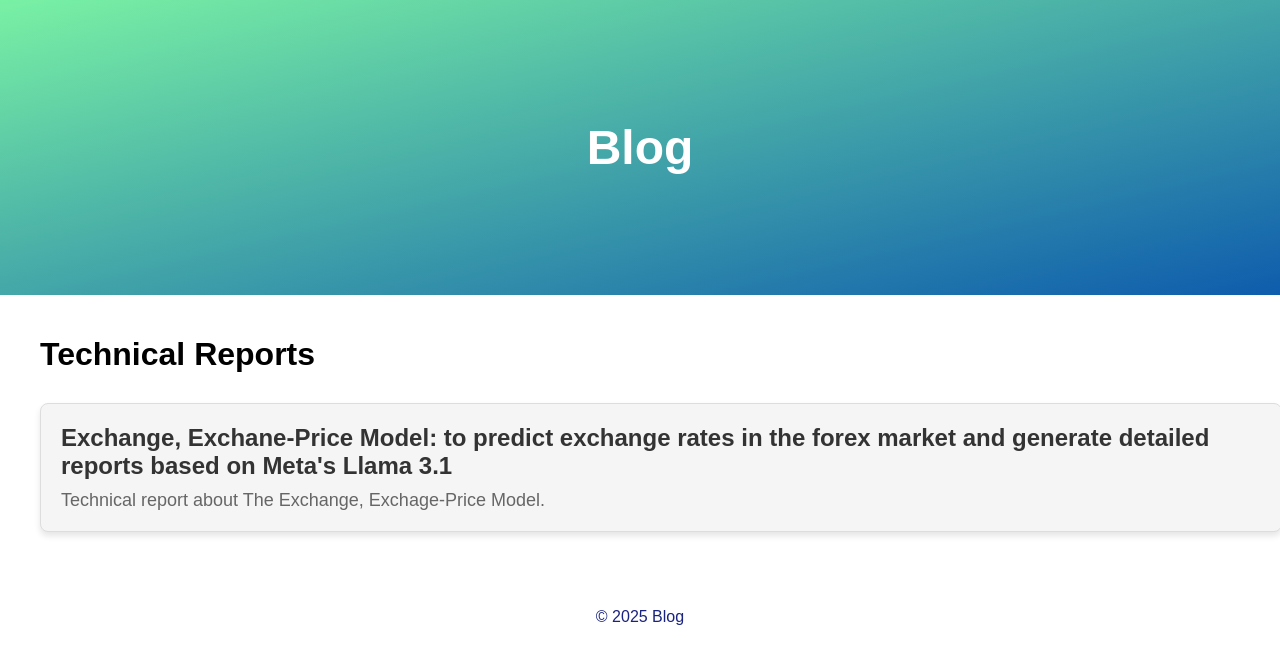
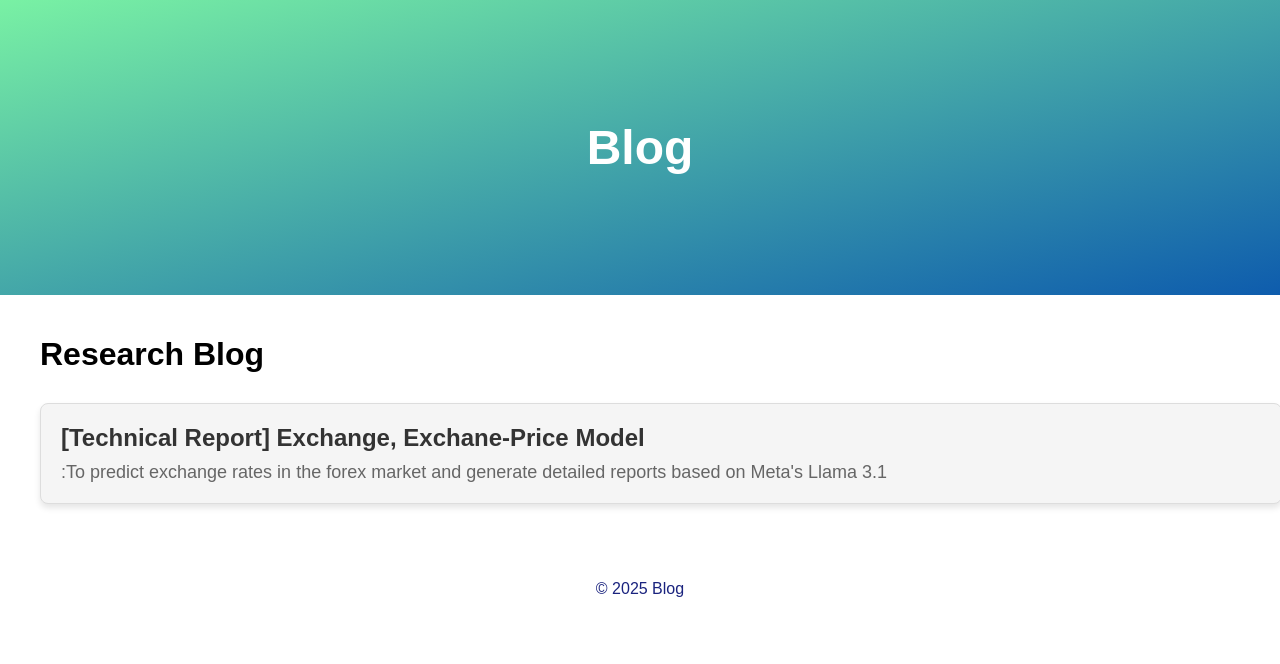
Before and after one commit to hoysu/2digit.github.io, a Jekyll site: the page built from index.html, in a window 1280 px wide. Shown: the top 664 px of the page. Built offline with Jekyll 4.4.1, drawn with Linux system fonts in a browser that asks for light colours.

Commit message:
Update index.html

```diff
--- a/index.html
+++ b/index.html
@@ -1,15 +1,15 @@
 ---
 layout: default
-title: "2Digit Blog"
+title: "2Digit"
 ---
 
-<h1>Technical Reports</h1>
+<h1>Research Blog</h1>
 
 <div class="report-container">
   <div class="report-box">
     <a href="page1.html">
-      <h2>Exchange, Exchane-Price Model: to predict exchange rates in the forex market and generate detailed reports based on Meta's Llama 3.1</h2>
-      <p>Technical report about The Exchange, Exchage-Price Model.</p>
+      <h2>[Technical Report] Exchange, Exchane-Price Model</h2>
+      <p>:To predict exchange rates in the forex market and generate detailed reports based on Meta's Llama 3.1</p>
     </a>
   </div>
 <!--   <div class="report-box">
```
